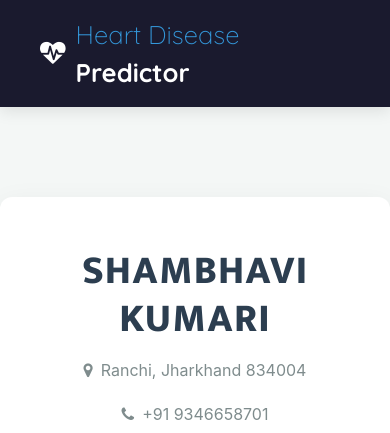
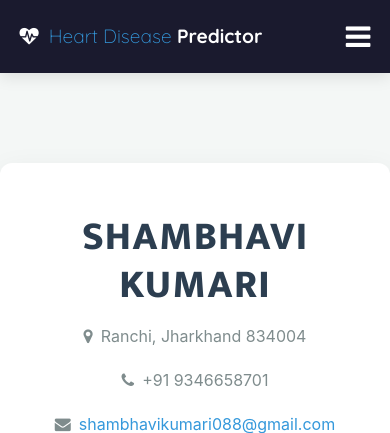
Before and after one commit to shambhavikumari088-source/Heart-Disease-Predictor, a Django app: page /about in a window 390 px wide. Shown: the top 433 px of the page. Run offline with Django 3.2, Linux system fonts and the light colour scheme; some libraries are stand-ins or nearby versions.

Commit message:
Add mobile responsive hamburger menu to modern header

```diff
--- a/health/templates/index.html
+++ b/health/templates/index.html
@@ -80,7 +80,7 @@ $(document).ready(function() {
 			display: flex;
 			justify-content: space-between;
 			align-items: center;
-			padding: 0 40px;
+			padding: 0 5%;
 		}
 		.header-logo a {
 			font-size: 1.6rem;
@@ -97,7 +97,7 @@ $(document).ready(function() {
 		.modern-nav {
 			display: flex;
 			align-items: center;
-			gap: 30px;
+			gap: 25px;
 			list-style: none;
 			margin: 0;
 			padding: 0;
@@ -163,9 +163,65 @@ $(document).ready(function() {
 			color: #3498db !important;
 		}
 
+        /* Mobile Menu */
+        .menu-btn {
+            display: none;
+            color: #fff;
+            font-size: 1.8rem;
+            cursor: pointer;
+            margin: 0;
+        }
+        #menu-toggle {
+            display: none;
+        }
+
         @media (max-width: 992px) {
+            .menu-btn {
+                display: block;
+            }
             .modern-nav {
-                display: none; /* Add a hamburger menu for smaller screens in the future if needed */
+                display: none;
+                flex-direction: column;
+                position: absolute;
+                top: 100%;
+                left: 0;
+                width: 100%;
+                background: #1a1a2e;
+                padding: 20px 5%;
+                box-shadow: 0 10px 20px rgba(0,0,0,0.2);
+                align-items: flex-start;
+            }
+            #menu-toggle:checked ~ .modern-nav {
+                display: flex;
+            }
+            .modern-nav li {
+                width: 100%;
+                margin-bottom: 15px;
+            }
+            .user-dropdown {
+                width: 100%;
+            }
+            .dropdown-content {
+                position: static;
+                display: none;
+                box-shadow: none;
+                margin-top: 5px;
+                background: rgba(255,255,255,0.05);
+            }
+            .user-dropdown:hover .dropdown-content {
+                display: block;
+            }
+            .dropdown-content a {
+                color: #ecf0f1 !important;
+            }
+            .dropdown-content a:hover {
+                background: transparent;
+                color: #3498db !important;
+            }
+        }
+        @media (max-width: 480px) {
+            .header-logo a {
+                font-size: 1.2rem;
             }
         }
 	</style>
@@ -180,6 +236,9 @@ $(document).ready(function() {
 			</div>
 
 			<div class="header-menu">
+                <label for="menu-toggle" class="menu-btn"><i class="fa fa-bars"></i></label>
+                <input type="checkbox" id="menu-toggle">
+
 				<ul class="modern-nav">
 					{% if request.user.is_staff %}
 						<li><a href="{% url 'admin_home' %}">Dashboard</a></li>
```
